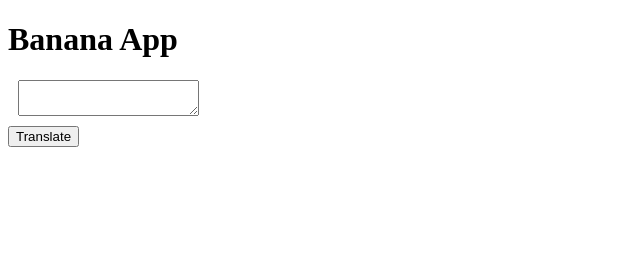
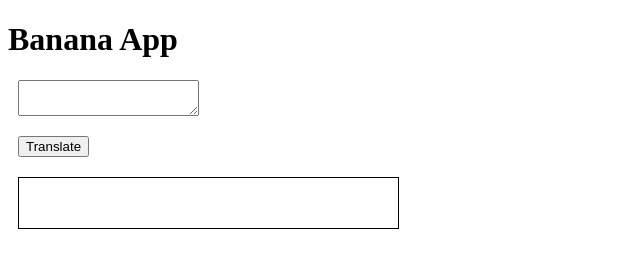
Before and after one commit to anshuldaksh2016/neog-lesson-4-banana-website, a plain HTML site: page index.html in a window 1280 px wide. Shown: the whole page, without its empty margins (0-640 px from the left). Drawn offline with Linux system fonts and the light colour scheme.

Commit message:
ex-5 wire div to show the output

```diff
--- a/index.html
+++ b/index.html
@@ -12,6 +12,18 @@
             margin: 10px;
             padding: 2px;
         }
+
+        .output {
+            border: 1px solid black;
+            width: 30%;
+            display: block;
+            height: 50px;
+            margin: 10px;
+        }
+
+        .btn {
+            margin: 10px;
+        }
     </style>
 </head>
 
@@ -20,6 +32,7 @@
     <textarea name="" class=""></textarea>
     <button class="btn">Translate</button>
 
+    <div class="output"></div>
 
 
 
--- a/script.js
+++ b/script.js
@@ -5,9 +5,11 @@
 
 const btn = document.querySelector(".btn");
 const textarea = document.querySelector("textarea");
+const output = document.querySelector(".output");
 
 
 btn.addEventListener("click", function () {
     let input = textarea.value;
     console.log("button clicked " + input);
+    output.innerText = "Translated"
 })
```
